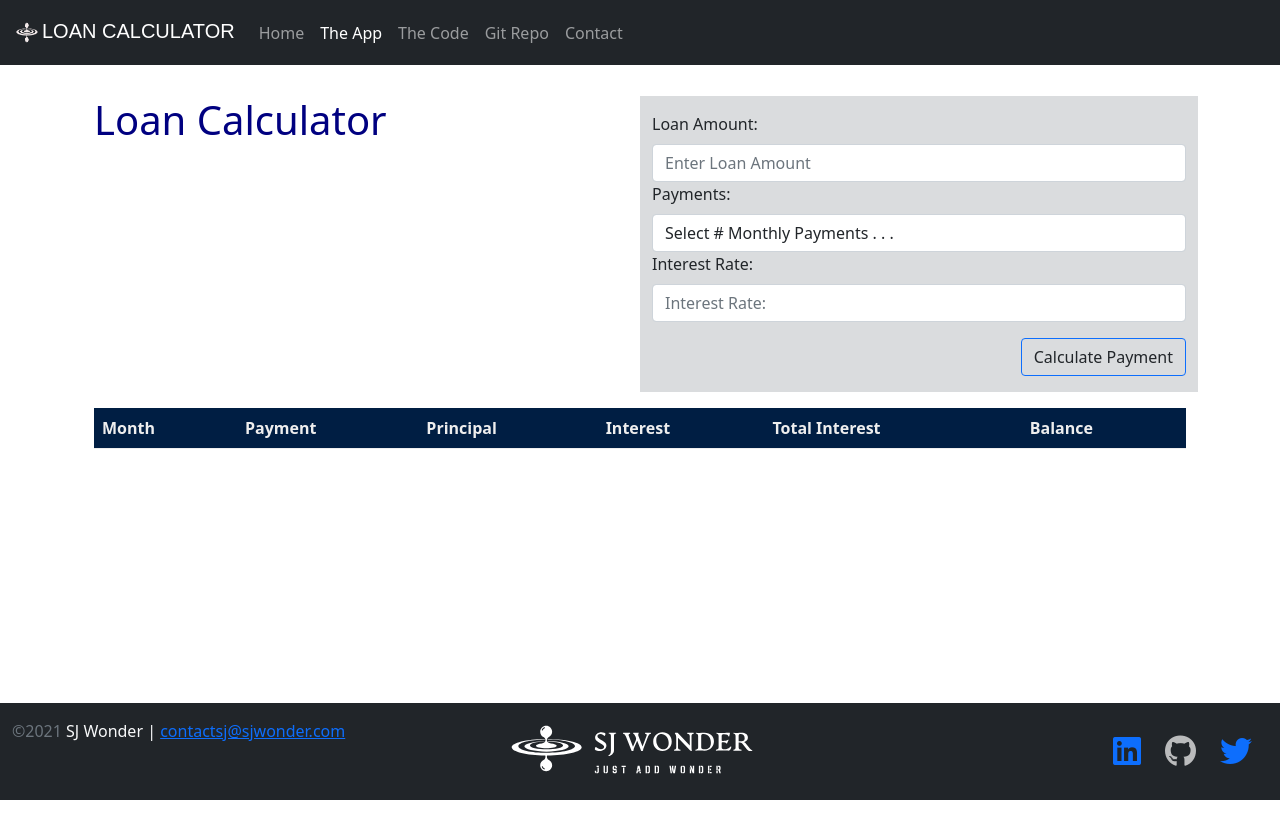
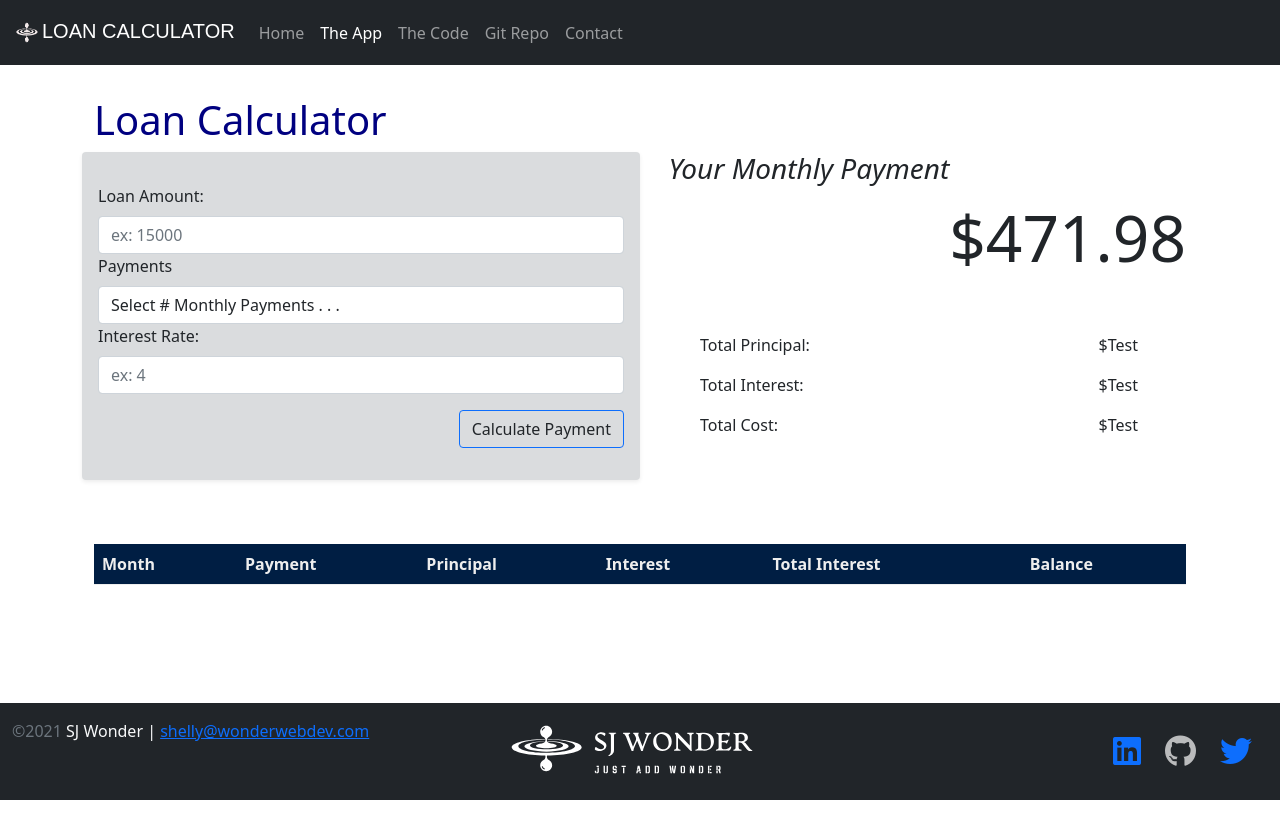
Before and after one commit to ShellyWonder/Whats_My_Payment, a plain HTML site: page app.html in a window 1280 px wide. Drawn offline with nearby package versions, Linux system fonts and the light colour scheme; a web font is replaced by a local one.

Commit message:
built on remaining cols on app page

```diff
--- a/app.html
+++ b/app.html
@@ -51,20 +51,22 @@
     </nav>
     <!--Main section-->
     <main class="flex-shrink-0">
-        <!--col-xxl-8--->
+
         <div class="container px-4 py-5 mt-5">
-            <div class="row row-cols-1 row-cols-lg-2">
+            <div class="row">
                 <h1>Loan Calculator</h1>
-                <div class="col-6  bg-secondary">
+
+                <!--COL 1 LOAN CALC-->
+                <div class="col-12 col-md-6 bg-secondary shadow-sm p-3 mb-5 bg-body rounded">
                     <form id="userInputForm" class="pt-3 mb-3">
                         <div class="form-group">
                             <label for="loanAmt" class="form-label"> Loan Amount:</label>
-                            <input id="loanAmt" type="text" class="form-control" placeholder="Enter Loan Amount">
+                            <input id="loanAmt" type="text" class="form-control" placeholder="ex: 15000" required>
                         </div>
 
                         <div class="form-group">
-                            <label for="payments" class="form-label">Payments:</label>
-                            <select class="form-control" id="payments" required>
+                            <label for="numPayments" class="form-label">Payments</label>
+                            <select class="form-control" id="numPayments" required>
                                 <option value="">Select # Monthly Payments . . .</option>
                                 <option value="1">1</option>
                                 <option value="2">2</option>
@@ -131,7 +133,7 @@
                         </div>
                         <div class="form-group">
                             <label for="interestRate" class="form-label">Interest Rate:</label>
-                            <input id="interestRate" type="text" class="form-control" placeholder="Interest Rate:">
+                            <input id="interestRate" type="text" class="form-control" placeholder="ex: 4" required>
                         </div>
                         <div class="d-flex justify-content-end">
                             <button type="button" id="btnSubmit"
@@ -140,11 +142,40 @@
                         </div>
                     </form>
                 </div>
-                <div class="col"></div>
-            </div>
+                <!--  RIGHT COL 2---->
+                <div class="col-12 col-md-6">
+                    <div class="d-flex justify-content-end">
+                        <div>
+                            <h3><i>Your Monthly Payment</i></h3>
+                        </div>
+                        <div class="d-flex justify-content-end mt-5">
+                            <div>
+                                <h4 id="displayPayment">$471.98</h4>
+                                <!-- DISPLAY PAYMENT CALCULATION HERE-->
+                            </div>
+                        </div>
+                    </div>
+                    <div class="row p-5">
+                        <div class="col-6">
+                            <p>Total Principal:</p>
+                            <p>Total Interest:</p>
+                            <p>Total Cost:</p>
+                        </div>
+                        <div class="col-6">
+                            <div class="d-flex justify-content-end">
+                                <!--insert total results here-->
+                                <div>
+                                    <p id="tPrincipal">$Test</p>
+                                    <p id="tInterest">$Test</p>
+                                    <p id="tCost">$Test</p>
+                                </div>
+                            </div>
+                        </div>
+                    </div>
+                </div>
 
-            <div class="row">
-                <div class="col col-12 mt-3">
+                <!--  BOTTOM COL 3-->
+                <div class="col-12 mt-3">
                     <table class="table table-striped table-hover">
                         <thead>
                             <th>Month</th>
@@ -169,7 +200,7 @@
                 <div class="col order-last order-lg-first text-light">
                     <div>
                         <span class="text-muted">&copy;2021</span>&nbsp;SJ Wonder |
-                        <a href="mailto:contactsj@sjwonder"> contactsj@sjwonder.com</a>
+                        <a href="mailto:shelly@wonderwebdev.com"> shelly@wonderwebdev.com</a>
                     </div>
                 </div>
                 <div class="
@@ -181,12 +212,8 @@
                     <img src="img/White logo - no background.svg" alt="SJ Wonder Logo" height="65" />
                 </div>
                 <!--using font awesome for social media icons-->
-                <div class="
-              col
-              d-flex
-              align-items-center
-              justify-content-start justify-content-lg-end
-            ">
+                <div class="col d-flex align-items-center
+              justify-content-start justify-content-lg-end">
                     <div class="row">
                         <div class="col">
                             <a href="#"><i class="fab fa-linkedin fa-2x"></i></a>
```
